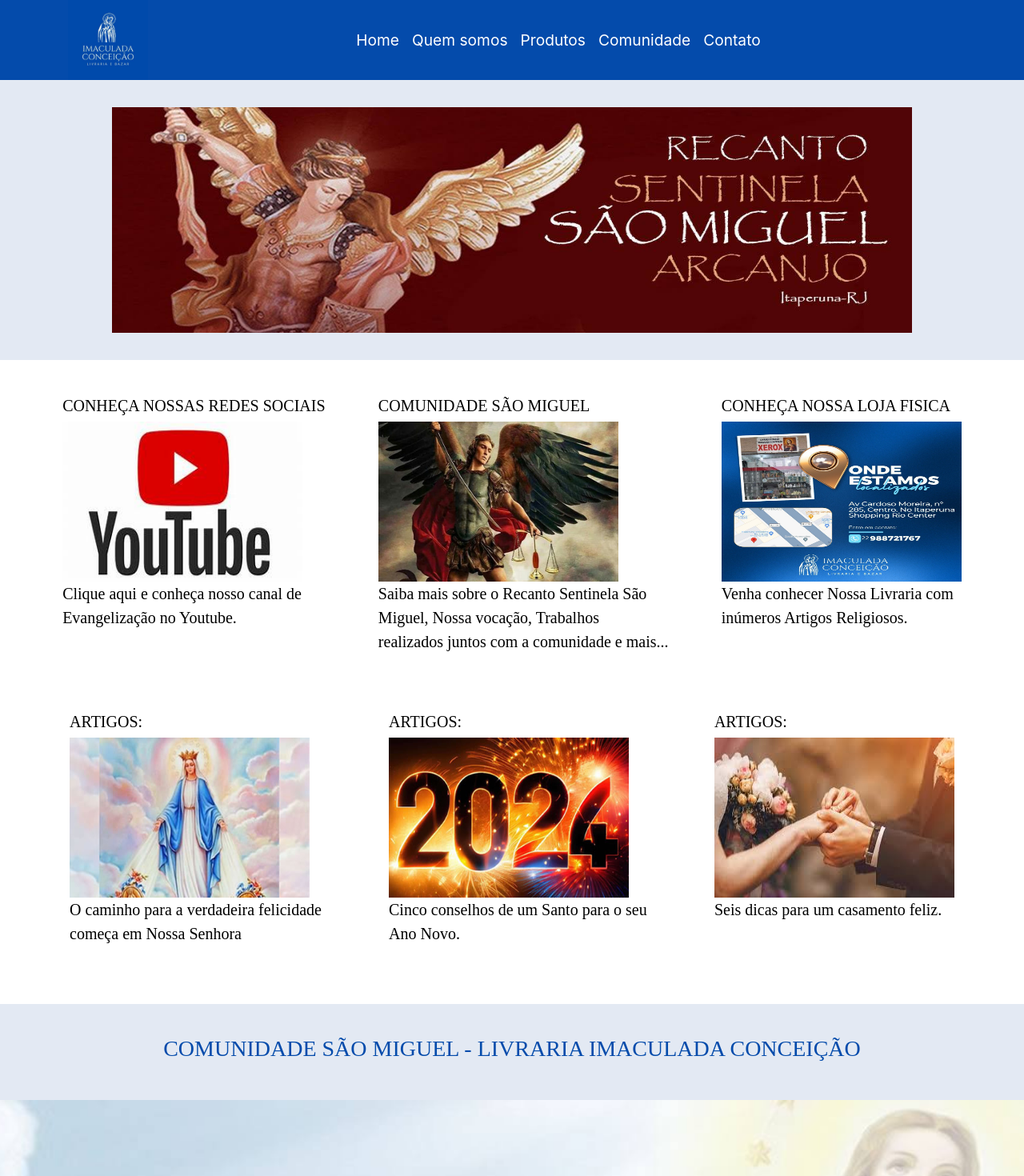
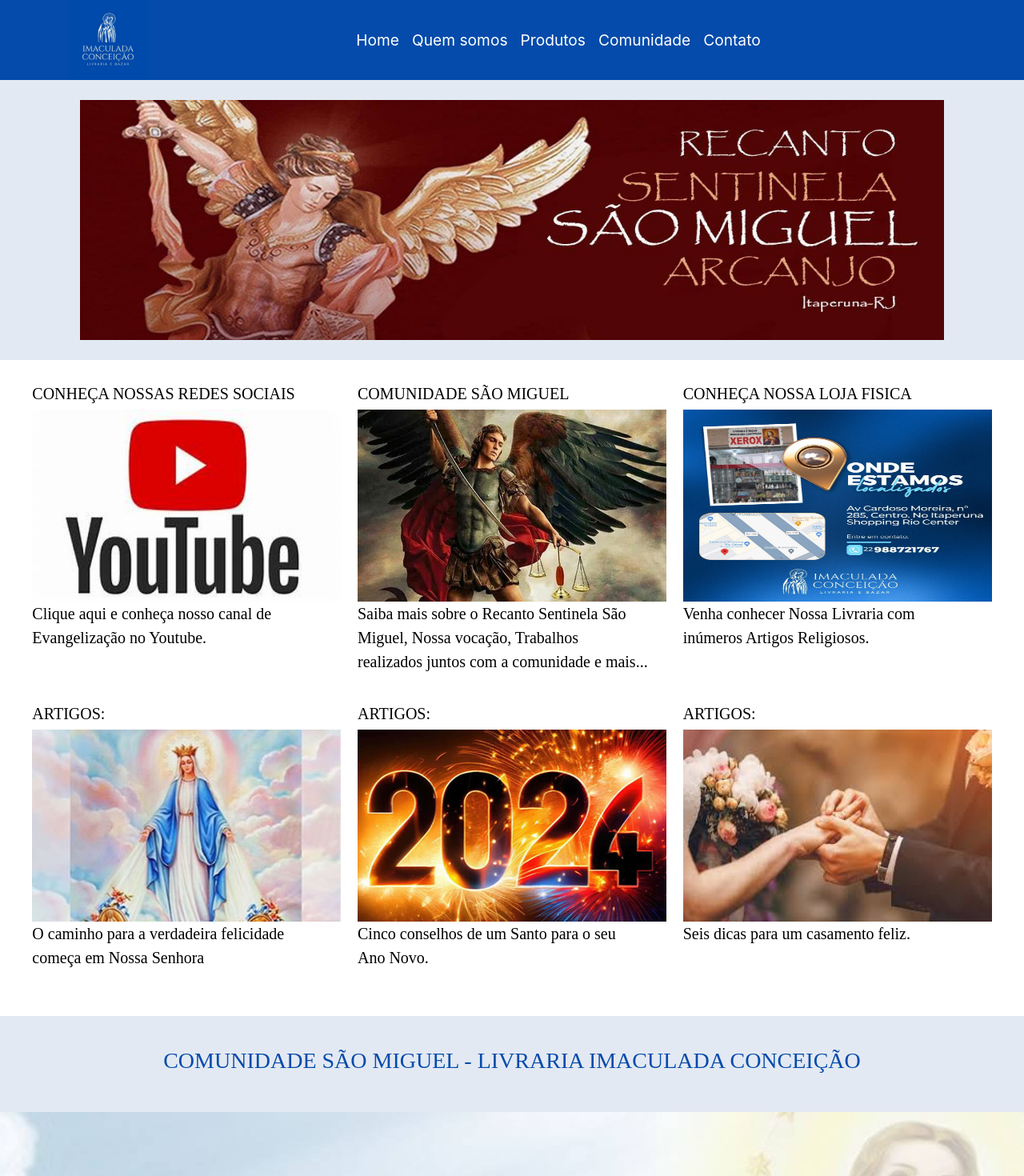
Before and after one commit to lauramesa08/ComunidadeSaoMiguel, an Angular app: page / in a window 1280 px wide. Shown: the top 1470 px of the page at 80% size. Built offline with nearby package versions, Linux system fonts and the light colour scheme.

Commit message:
Update home.component.css

```diff
--- a/src/app/pages/home/home.component.css
+++ b/src/app/pages/home/home.component.css
@@ -14,8 +14,8 @@ left: 0px;
 }
 
 .quadro img{
-max-width: 1000px;
-max-height: 300px;
+width: 1200px;
+height: 300px;
 
 
 }
@@ -28,22 +28,22 @@ max-height: 300px;
   background-color: white;
   background-size: cover;
   height: 380px;
-  padding: 30px;
-  margin: 15px;
+  padding: 10px;
+  margin: 20px;
 
   }
 
   .quadro2 img{
 
-    width: 300px;
-    height: 200px;
+    width: 386px;
+    height: 240px;
   }
 
   .quadro2 h1{
 
     font-size: 20px;
     font-family: 'Inria Serif';
-    color: rgb(0, 0, 0);
+    color: black;
 
   }
 
@@ -59,18 +59,18 @@ max-height: 300px;
     display: flex;
     justify-content: space-around;
     align-items: flex-start;
-    background-color: white;
+   background-color: white;
     background-size: cover;
     height: 380px;
-    padding: 30px;
-    margin: 15px;
+    padding: 10px;
+    margin: 20px;
 
     }
 
     .quadro3 img{
 
-      width: 300px;
-      height: 200px;
+      width: 386px;
+    height: 240px;
     }
 
     .quadro3 h1{
```
